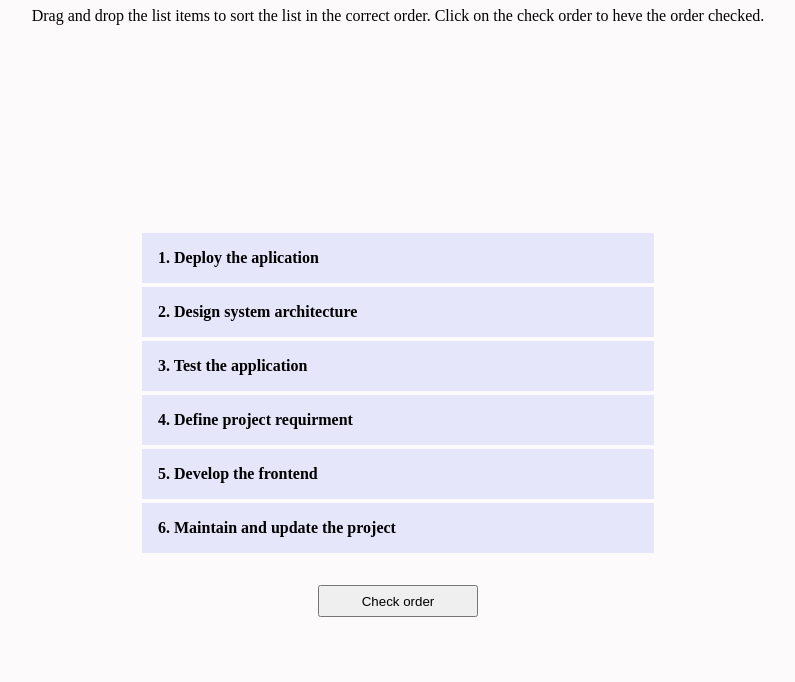
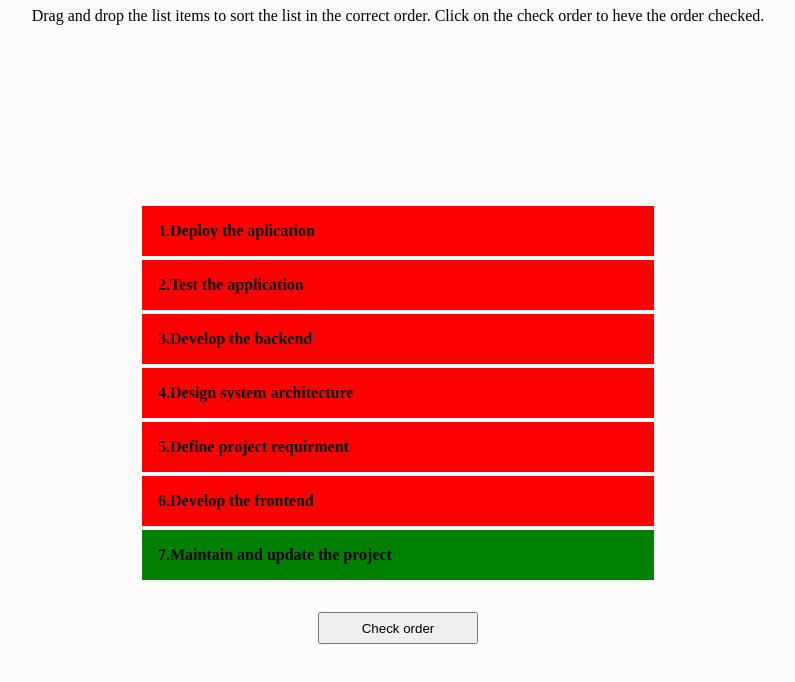
Before and after one commit to jerzyszajner/draggable-list, a website built with Vite: page index.html in a window 1280 px wide. Both pictures are taken after a click on the button "Check order". Shown: the part 40-722 px from the top of the page, without its empty margins (242-1037 px from the left). Built offline with nearby package versions, Linux system fonts and the light colour scheme.

Commit message:
implement compare logic

```diff
--- a/src/css/style.css
+++ b/src/css/style.css
@@ -58,9 +58,9 @@ main {
 }
 
 .correct {
-    background-color: lightgray;
+    background-color: var(--color-text-green);
 }
 
 .incorrect {
-    background-color: red;
+    background-color: var(--color-text-error);
 }
--- a/src/css/variables.css
+++ b/src/css/variables.css
@@ -8,6 +8,7 @@
   --color-button-hover: #5f1854;
   --color-text-dark: #003366;
   --color-text-light: #f0f8ff;
+  --color-text-green: green;
   --color-text-error: red;
 
   /* SPACING */
--- /dev/null
+++ b/src/js/compareOrder.js
@@ -0,0 +1,25 @@
+import stepsForSoftwareProject from "./stepsData";
+
+const compareOrder = () => {
+  const listItems = document.querySelectorAll(".list__item");
+  const currentOrder = [...listItems].map((item) => {
+    return item.textContent.split(".")[1];
+  });
+  console.log(currentOrder);
+
+  const isCorrect = currentOrder.every(
+    (step, index) => step === stepsForSoftwareProject[index]
+  );
+
+  currentOrder.forEach((step, index) => {
+    if (step === stepsForSoftwareProject[index]) {
+      listItems[index].classList.add("correct");
+      listItems[index].classList.remove("incorrect");
+    } else {
+      listItems[index].classList.add("incorrect");
+      listItems[index].classList.remove("correct");
+    }
+  });
+};
+
+export default compareOrder;
--- a/src/js/createListItems.js
+++ b/src/js/createListItems.js
@@ -1,6 +1,7 @@
 import stepsForSoftwareProject from "./stepsData";
 import shuffleArray from "./shuffleArray";
 import handleDragAndDrop from "./dragAndDrop";
+import compareOrder from "./compareOrder";
 
 const createListItems = () => {
   const list = document.querySelector(".list");
@@ -11,7 +12,7 @@ const createListItems = () => {
   shuffledArray.forEach((step, index) => {
     const listItem = document.createElement("li");
     list.append(listItem);
-    listItem.textContent = `${index + 1}. ${step} `;
+    listItem.textContent = `${index + 1}.${step}`;
     listItem.classList.add("list__item");
     listItem.setAttribute("draggable", true);
     listItem.setAttribute("data-index", index);
@@ -21,7 +22,7 @@ const createListItems = () => {
   compareButton.textContent = "Check order";
   compareButton.classList.add("list__compare-button");
 
-  //   compareButton.addEventListener("click", compareOrder);
+  compareButton.addEventListener("click", compareOrder);
   handleDragAndDrop();
 };
 
--- a/src/js/stepsData.js
+++ b/src/js/stepsData.js
@@ -2,6 +2,7 @@ const stepsForSoftwareProject = [
   "Define project requirment",
   "Design system architecture",
   "Develop the frontend",
+  "Develop the backend",
   "Test the application",
   "Deploy the aplication",
   "Maintain and update the project",
--- a/src/js/updateIndices.js
+++ b/src/js/updateIndices.js
@@ -3,7 +3,7 @@ const updateIndices = () => {
 
   listItems.forEach((item, index) => {
     const stepDescription = item.textContent.split(".")[1];
-    item.textContent = `${index + 1}. ${stepDescription}`;
+    item.textContent = `${index + 1}.${stepDescription}`;
     item.setAttribute("data-index", index);
   });
 };
```
